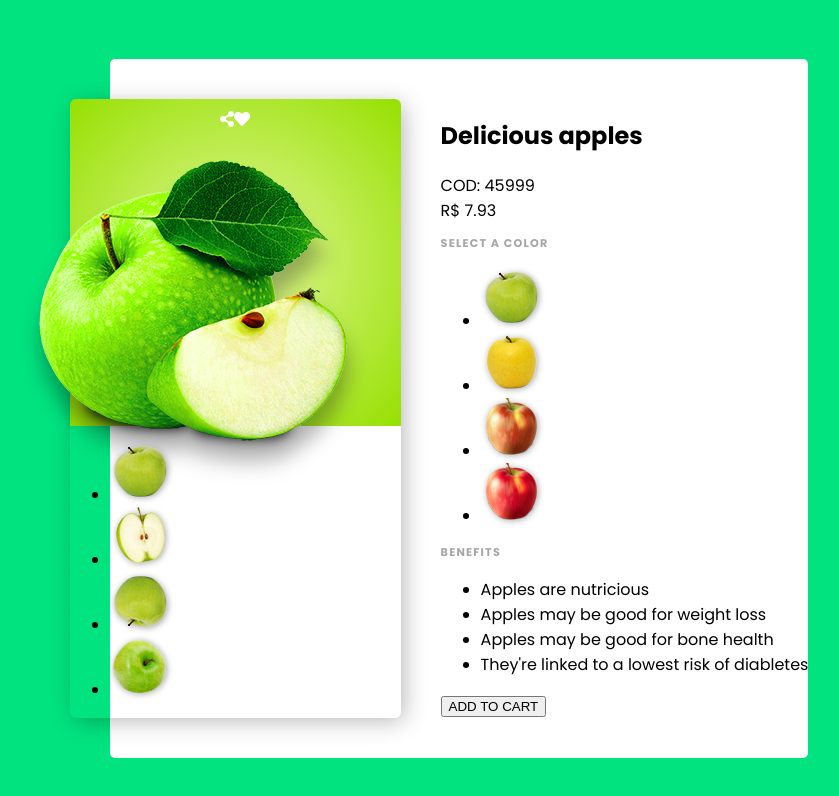
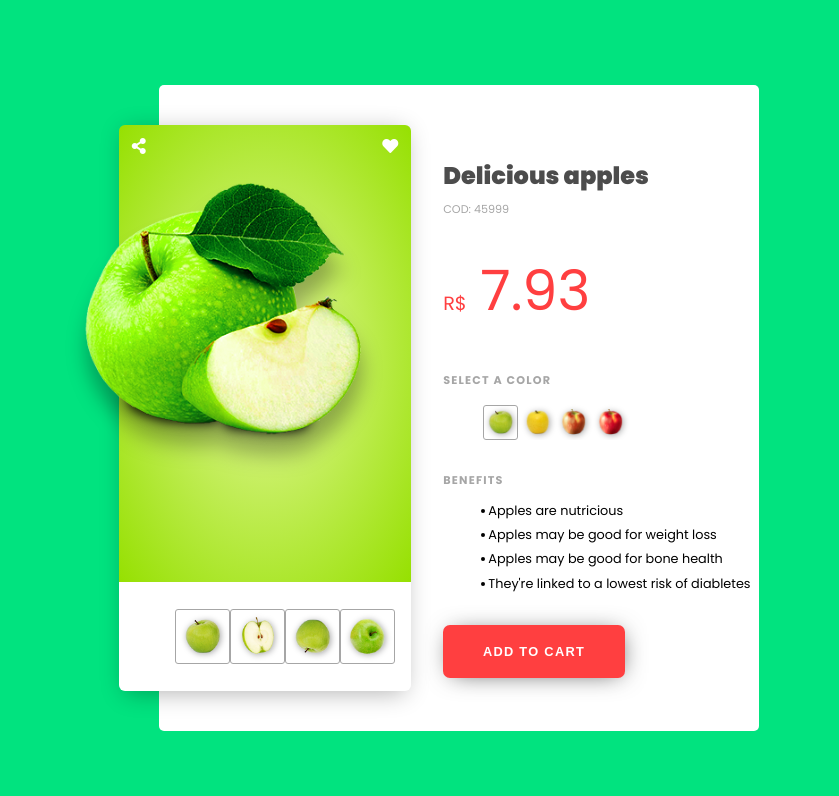
Before and after one commit to nhithai4620/Fruit_product_card, a plain HTML site: page index.html in a window 1280 px wide. Shown: the whole page, without its empty margins (181-1020 px from the left). Drawn offline with Linux system fonts and the light colour scheme.

Commit message:
Thai commit at 2h59 8/11/2021

```diff
--- a/styles.css
+++ b/styles.css
@@ -59,7 +59,7 @@ img{
 
 .photo_main .controls{
     display: flex;
-    justify-content: center;
+    justify-content: space-between;
     padding: 0.8em;
     color: #fff;
 }
@@ -71,3 +71,116 @@ img{
     max-width: 110%;
     filter: saturate(150%) contrast(120%) hue-rotate(10deg) drop-shadow(1px 20px 10px rgba(0,0,0, 0.3));
 }
+
+.photo-ablum{
+    padding: 0.7em 1em;
+    border-radius: 0 0 6px 6px;
+    background-color: #fff;
+}
+
+.photo-ablum ul{
+    display: flex;
+    justify-content: space-around;
+}
+
+.photo-ablum li{
+    list-style: none;
+    float: left;
+    width: 55px;
+    height: 55px;
+    padding: 7px;
+    border: 1px solid #a6a6a6;
+    border-radius: 3px;
+}
+
+.product_info{
+    padding: 0.8em 0;
+}
+
+.title h1{
+    margin-bottom: 0.1em;
+    color: #4c4c4c;
+    font-size: 1.5em;
+    font-weight: 900;
+}
+
+.title span{
+    font-size: 0.7em;
+    color: #a6a6a6;
+
+}
+
+.price{
+    margin: 1.5em 0;
+    color: #ff3f40;
+    font-size: 1.2em;
+}
+
+.price span{
+    padding-left: 0.15em;
+    font-size: 2.9em;
+}
+
+.variant{
+    overflow: auto;
+}
+
+.variant h3{
+    margin-bottom: 1.1em;
+}
+
+.variant li{
+    list-style: none;
+    float: left;
+    width: 35px;
+    height: 35px;
+    padding: 3px;
+    border: 1px solid transparent;
+    border-radius: 3px;
+    cursor: pointer;
+}
+
+.variant li:first-child, .variant li:hover{
+    border: 1px solid #a6a6a6;
+}
+
+.variant li:not(:first-child){
+    margin-left: 0.1em;
+}
+
+.description{
+    clear: left;
+    margin: 2em 0;
+}
+
+.description h3{
+    margin-bottom: 1em;
+}
+
+.description ul{
+    font-size: 0.8em;
+    list-style: disc;
+    margin-left: 1em;
+}
+
+.description li{
+    text-indent: -0.6em;
+    margin-bottom: 0.5em;
+}
+
+.buy-btn{
+    padding:1.5em 3.1em;
+    border: none;
+    border-radius: 7px;
+    font-size: 0.8em;
+    font-weight: 700;
+    letter-spacing: 1.3px;
+    color: #fff;
+    background-color: #ff3f40;
+    box-shadow: 2px 2px 25px -7px #4c4c4c;
+    cursor: pointer;
+}
+
+.buy-btn:active{
+    transform: scale(0.97);
+}
```
